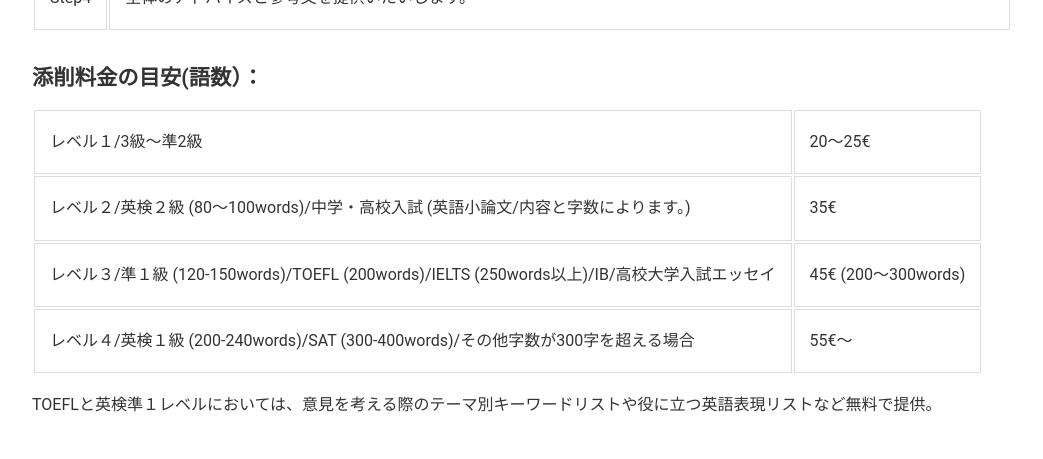
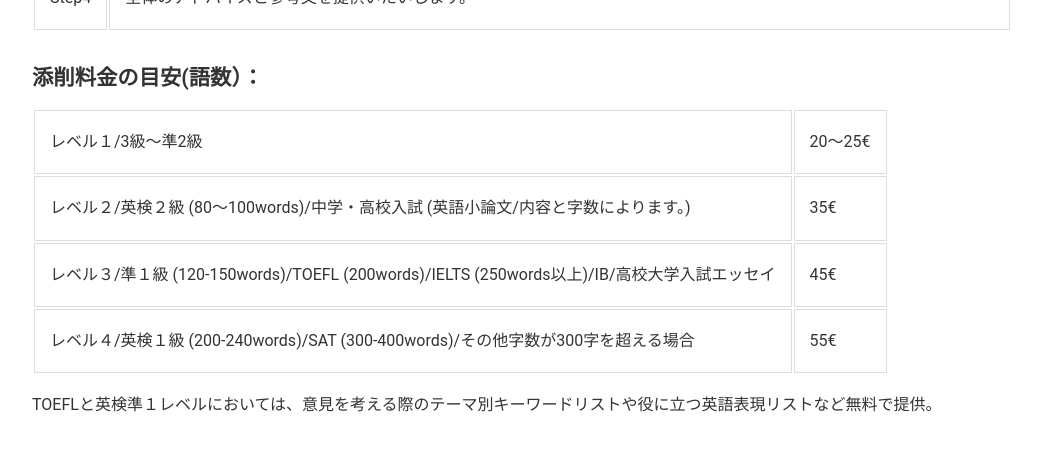
Before and after one commit to phocean/akispace, a Jekyll site: the page built from essays.md, in a window 1280 px wide. Shown: the part 775-1234 px from the top of the page, without its empty margins (118-1161 px from the left). Built offline with Jekyll 4.4.1, drawn with Linux system fonts in a browser that asks for light colours.

Commit message:
Update essays.md

```diff
--- a/essays.md
+++ b/essays.md
@@ -27,8 +27,8 @@ description: 英検/TOEFL/IELTS/SATなどの資格試験に合わせたエッセ
 <table>
 <tr><td>レベル１/3級〜準2級</td><td>20〜25€</td></tr>
 <tr><td>レベル２/英検２級 (80〜100words)/中学・高校入試 (英語小論文/内容と字数によります。)</td><td>35€</td></tr>
-<tr><td>レベル３/準１級 (120-150words)/TOEFL (200words)/IELTS (250words以上)/IB/高校大学入試エッセイ </td><td>45€ (200〜300words)</td></tr>
-<tr><td>レベル４/英検１級 (200-240words)/SAT (300-400words)/その他字数が300字を超える場合</td><td> 55€〜</td></tr>
+<tr><td>レベル３/準１級 (120-150words)/TOEFL (200words)/IELTS (250words以上)/IB/高校大学入試エッセイ </td><td>45€</td></tr>
+<tr><td>レベル４/英検１級 (200-240words)/SAT (300-400words)/その他字数が300字を超える場合</td><td> 55€</td></tr>
 </table>
 
 TOEFLと英検準１レベルにおいては、意見を考える際のテーマ別キーワードリストや役に立つ英語表現リストなど無料で提供。
```
